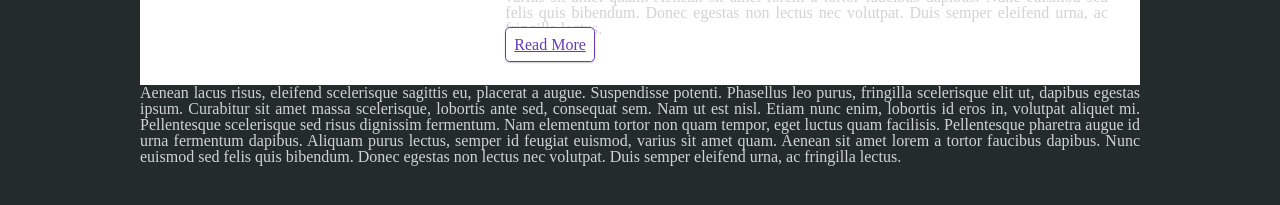
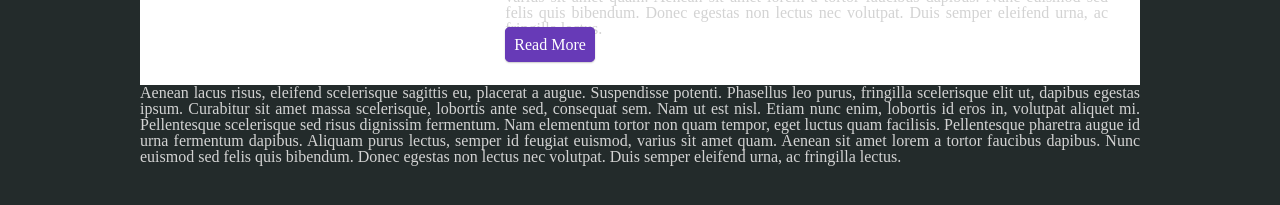
Before and after one commit to bcentner/bcentner.github.io, a plain HTML site: page blog.html in a window 1280 px wide. In both pictures the pointer is over the link "Read More". Shown: the part 371-576 px from the top of the page. Drawn offline with Linux system fonts and the light colour scheme.

Commit message:
blog style done

```diff
--- a/style.css
+++ b/style.css
@@ -110,5 +110,14 @@ ul li a:hover {
 	background-color: #fff;
 	border: 1px solid #673AB7;
 	color: #673AB7 !important;
+	text-decoration: none;
 	box-shadow: 0 0.05em 0.1em rgba(0,0,0,.25);
 }
+
+.blog-post-read-more a:hover{
+	transition: .5s;
+	background-color: #673AB7;
+	border: 1px solid #67AB7;
+	color: #fff !important;
+	text-decoration: none;
+}
```
